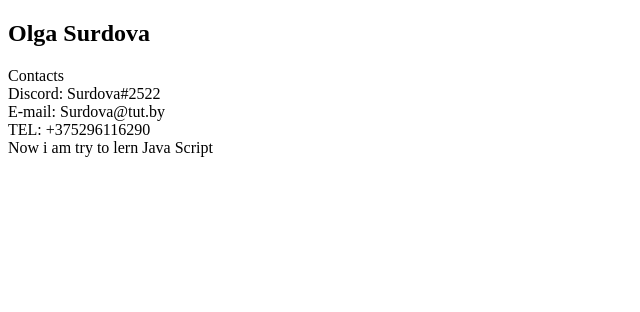
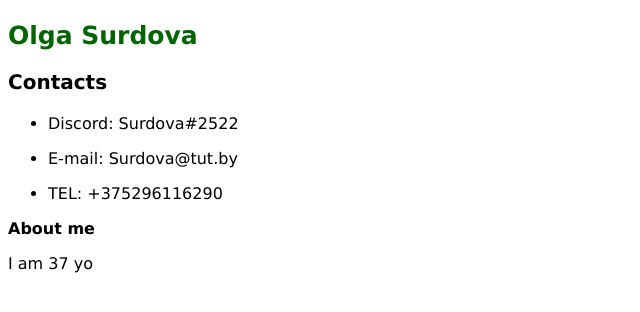
Before and after one commit to Surdova/rsschool-cv, a plain HTML site: page index.html in a window 1280 px wide. Shown: the whole page, without its empty margins (0-640 px from the left). Drawn offline with Linux system fonts and the light colour scheme.

Commit message:
feat: add new line

```diff
--- a/css/style.css
+++ b/css/style.css
@@ -0,0 +1,20 @@
+
+html {
+    font-family: Verdana, Tahoma, sans-serif;
+}
+* {
+    color:black
+}
+h1 {
+    color:darkgreen;
+    margin-bottom: 0.25em;
+    font-size: 25px;
+}
+.contacts {
+font-size: 20px;
+font-weight: bold;
+}
+.description {
+    margin-top: 0.5em;
+    font-weight: bold;
+}
--- a/index.html
+++ b/index.html
@@ -4,6 +4,7 @@
     <meta charset="UTF-8">
     <meta http-equiv="X-UA-Compatible" content="IE=edge">
     <meta name="viewport" content="width=device-width, initial-scale=1.0">
+    <link rel="stylesheet" href="css/style.css">
     <title>My CV</title>
 
 </head>
@@ -11,26 +12,40 @@
  <div class="cv">
      <section>
          <h1>Olga Surdova</h1>
+
+
          <div class="contacts">
-             Contacts
+            <p class="bold"></p> Contacts </p>
+         </div>
+
              <div class="contact">
                  <div class="contact__type">
-                     Discord: Surdova#2522
+
+                     <ul>
+                     <li>Discord: Surdova#2522</li>
+                     </ul>
                  </div>
                 </div>
                 <div class="contact">
                     <div class="contact__type">
-                        E-mail: Surdova@tut.by
+                    <ul>
+                        <li>E-mail: Surdova@tut.by</li>
+                    </ul>
                     </div>
                 </div>
                 <div class="contact">
                     <div class="contact__type">
-                        TEL: +375296116290
-                    </div>
+                        <ul>
+                            <li>TEL: +375296116290</li>
+                        </ul>
+            </div>
                 </div>
              </div>
              <div class="description">
-                 Now i am try to lern Java Script
+                 <p class="bold"> About me </p>
+</div>
+<div> I am 37 yo </div>
+
              </div>
          </div>
      </section>
```
